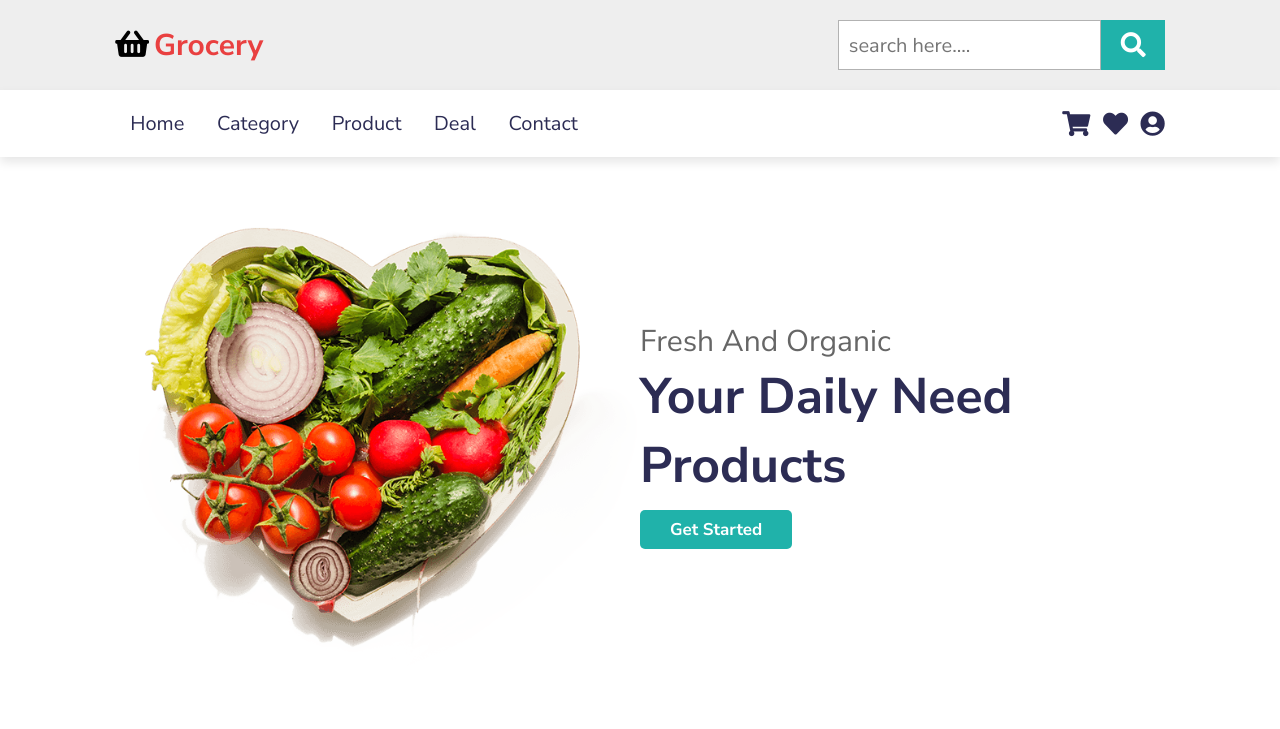
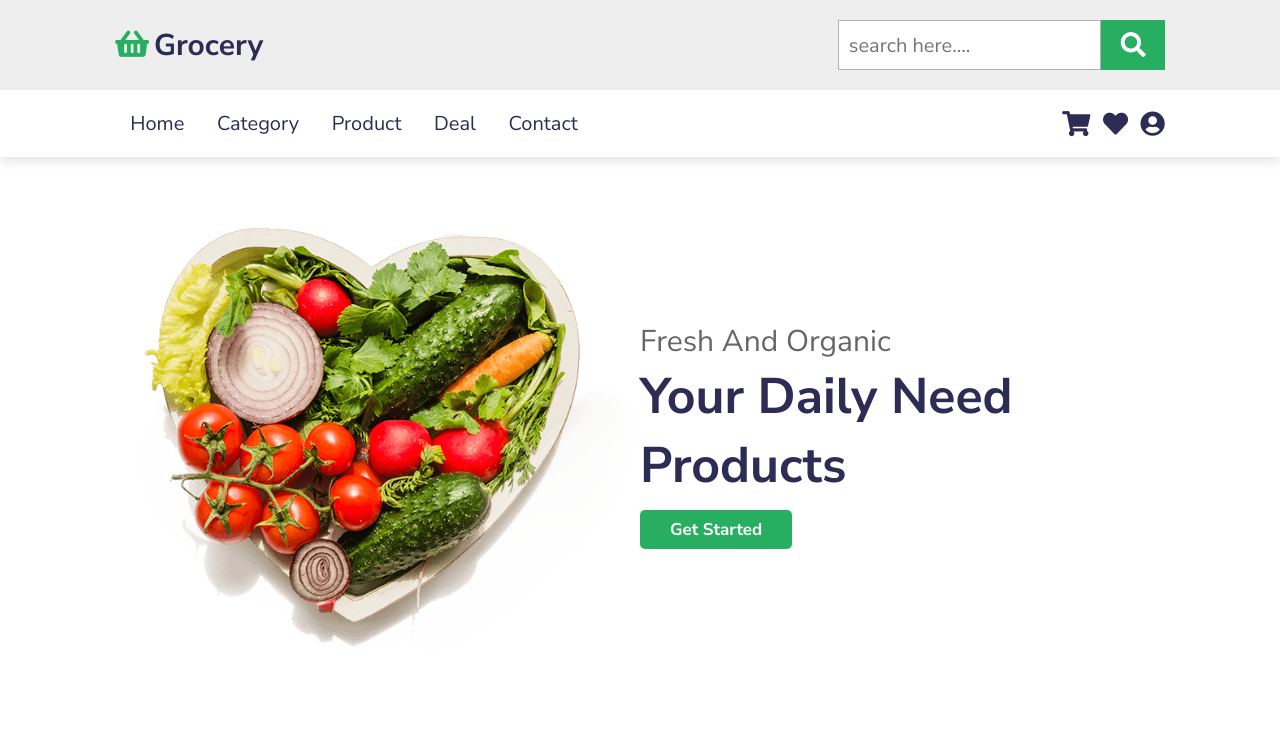
Before and after one commit to Nayeem345/Grocery-Shop, a plain HTML site: page index.html in a window 1280 px wide. Shown: the top 729 px of the page. Drawn offline with Linux system fonts and the light colour scheme.

Commit message:
Update style.css

```diff
--- a/css/style.css
+++ b/css/style.css
@@ -1,9 +1,9 @@
 @import url('https://fonts.googleapis.com/css2?family=Nunito+Sans:wght@200;300;400;600;700&display=swap');
 :root{
-    --green: lightseagreen;
+    --green: #27ae60;
     --black: #2c2c54;
 
-    /* --green: #0f0c29;
+/*     --green: #0f0c29;
     --green:-webkit-linear-gradient(to right, #24243e, #302b63, #0f0c29);
     --green: linear-gradient(to right, #24243e, #302b63, #0f0c29);
 
@@ -77,13 +77,13 @@ section{
     padding: 2rem 9%;
 }
  .logo{
-    color: rgba(231, 17, 17, 0.788);
+    color: var(--black);
     font-size: 3rem;
     font-weight: bolder;
 }
  .logo i{
     padding-right: .5rem;
-    color: black;
+    color: var(--green);
 }
 .header-1 .search-box-container{
     display: flex;
```
